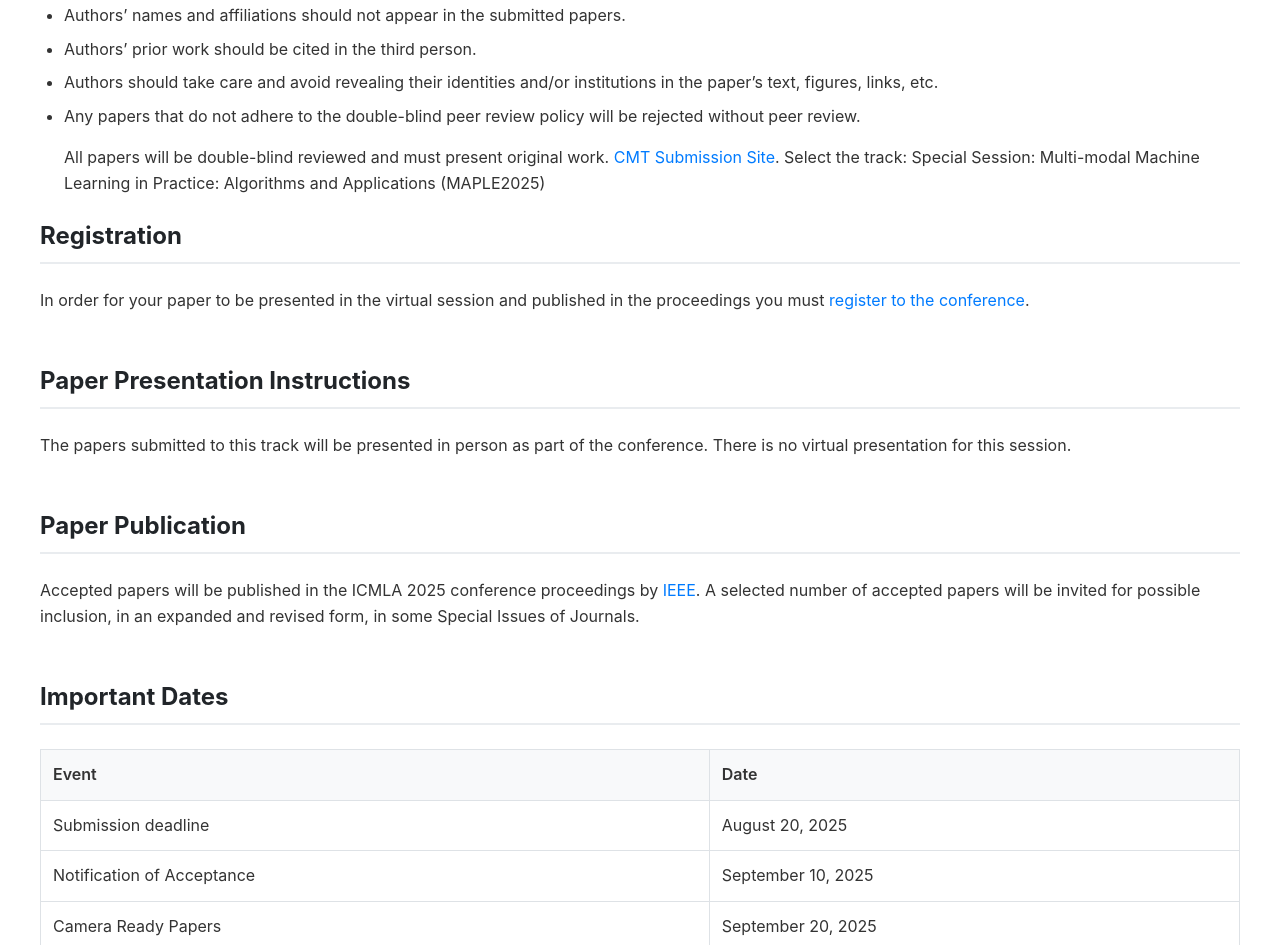
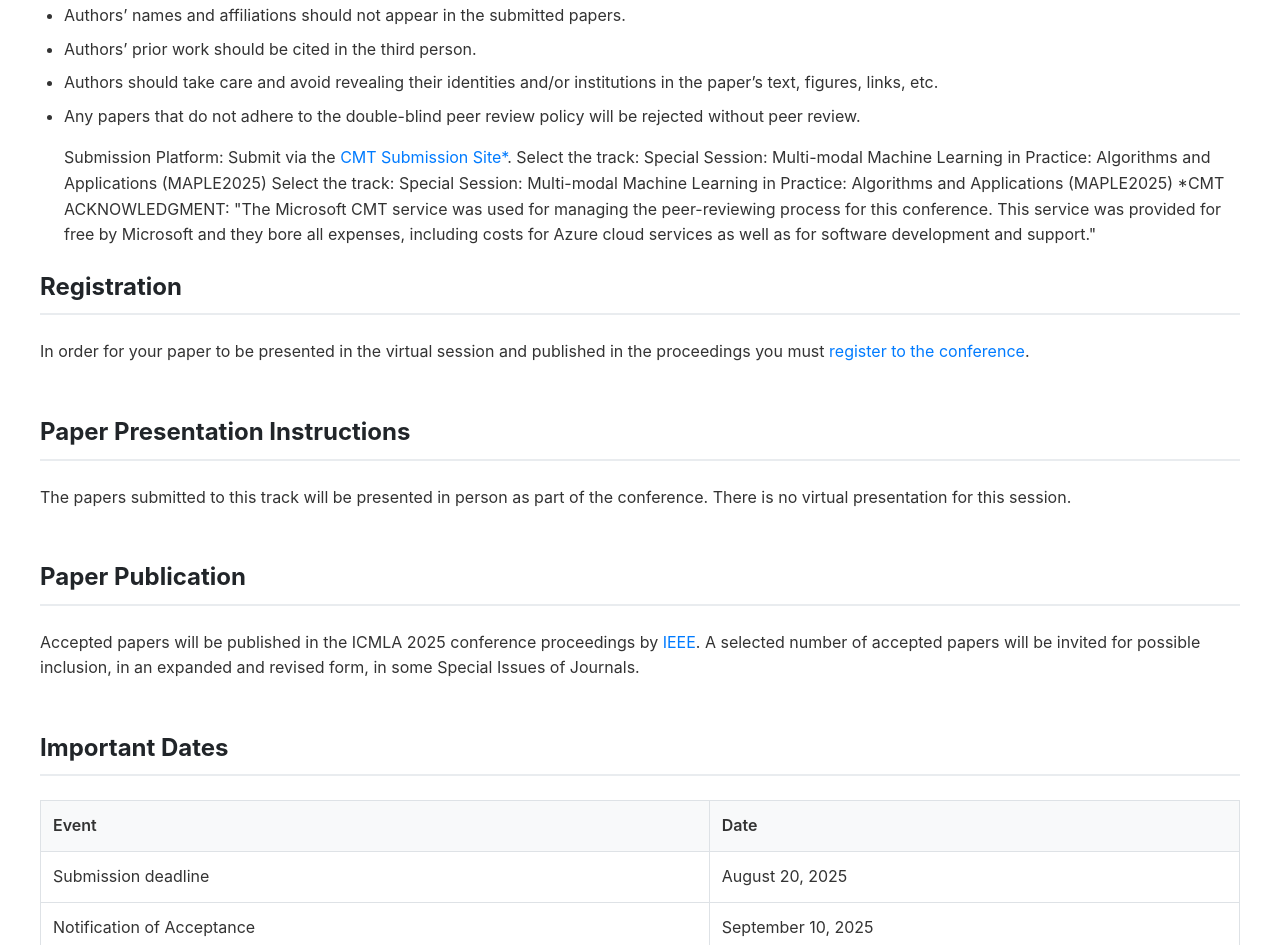
Before and after one commit to AIIR-LAB/MAPLE2025, a plain HTML site: page index.html in a window 1280 px wide. Shown: the part 1529-2474 px from the top of the page. Drawn offline with Linux system fonts and the light colour scheme.

Commit message:
Update index.html

```diff
--- a/index.html
+++ b/index.html
@@ -81,9 +81,15 @@
           figures, links, etc.</li>
         <li>Any papers that do not adhere to the double-blind peer review policy will be rejected without peer review.
         </li>
-        <p> All papers will be double-blind reviewed and must present original work. <a
-            href="https://cmt3.research.microsoft.com/ICMLA2024">CMT Submission Site</a>. Select the track: Special
-          Session: Multi-modal Machine Learning in Practice: Algorithms and Applications (MAPLE2025) </p>
+
+
+        <p>
+        Submission Platform: Submit via the <a href="https://cmt3.research.microsoft.com/ICMLA2024"> CMT Submission Site*</a>. Select the track: Special Session: Multi-modal Machine Learning in Practice: Algorithms and Applications (MAPLE2025) Select the track: Special Session: Multi-modal Machine Learning in Practice: Algorithms and Applications (MAPLE2025)
+
+        *CMT ACKNOWLEDGMENT: "The Microsoft CMT service was used for managing the peer-reviewing process for this conference. This service was provided for free by Microsoft and they bore all expenses, including costs for Azure cloud services as well as for software development and support."
+
+
+        </p>
       </ul>
 
       <section id="registration">
```
